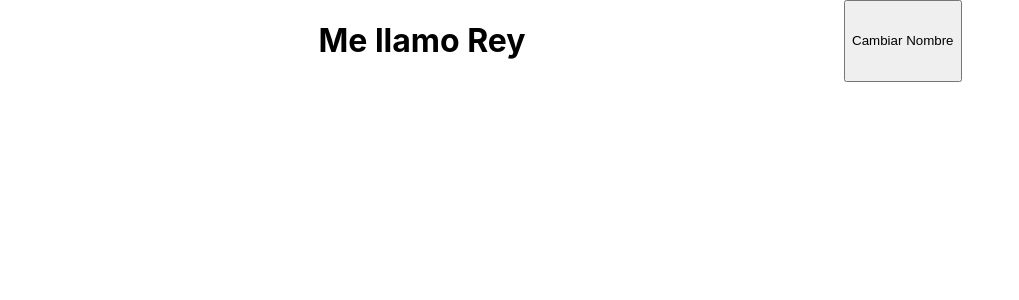
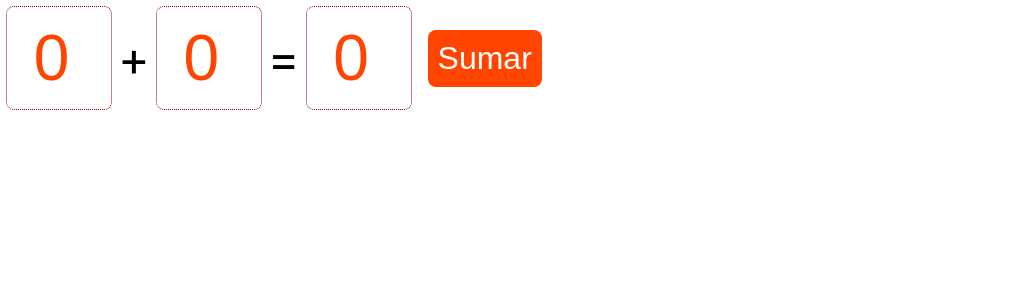
Before and after one commit to jhonsmall/react_jab, a React (Create React App) app: page / in a window 1280 px wide. Shown: the top 300 px of the page, without its empty margins (0-1019 px from the left). Built offline with nearby package versions, Linux system fonts and the light colour scheme.

Commit message:
lista la suma

```diff
--- a/src/App.css
+++ b/src/App.css
@@ -1,66 +1,30 @@
  @charset "utf-8";
 
- .wrap {
-   display: -webkit-box;
-   display: -ms-flexbox;
-   display: flex;
-   -ms-flex-wrap: wrap;
-   flex-wrap: wrap;
-   -webkit-box-pack: center;
-   -ms-flex-pack: center;
-   justify-content: center;
-   -webkit-box-align: center;
-   -ms-flex-align: center;
-   align-items: center;
-   -webkit-box-orient: horizontal;
-   -webkit-box-direction: normal;
-   -ms-flex-direction: row;
-   flex-direction: row;
-   padding: 10px;
+ input {
+   color: orangered;
+   width: 100px;
+   line-height: 100px;
+   margin: 6px;
+   text-align: center;
+   border-radius: 8px;
+   border: 1px dotted darkred;
+   outline: none;
+   font-size: 4rem;
  }
 
- .tarjeta {
-   display: flex;
-   flex-direction: column;
-   justify-content: space-between;
-   width: 320px;
-   border: 1px solid lightgray;
-   box-shadow: 2px 2px 8px 4px #d3d3d3d1;
-   border-radius: 15px;
-   font-family: sans-serif;
-   text-align: center;
-   margin: 10px;
+ .caja {
+    font-size: 3rem;
+    display: flex;
+    align-items: center;
  }
 
- .titulo {
-   font-size: 24px;
-   padding: 10px 10px 0 10px;
-   text-align: center;
+ button{
+    background-color: orangered;
+    color: white;
+    border: none;
+    border-radius: 8px;
+    padding: 10px;
+    font-size: 2rem;
+    margin: 10px;
+    outline: none;
  }
-
- .cuerpo {
-   padding: 10px;
- }
-
- .pie {
-   background: #6699ff;
-   border-radius: 0 0 15px 15px;
-   padding: 10px;
-   text-align: center;
-
- }
-
- .pie a {
-   text-decoration: none;
-   color: white;
- }
-
- .pie a:after {
-   position: absolute;
-   top: 0;
-   right: 0;
-   bottom: 0;
-   left: 0;
-   z-index: 1;
-   content: ""
- }
--- a/src/App.js
+++ b/src/App.js
@@ -1,17 +1,28 @@
-import React, {useState} from 'react';
-import './miCss.css';
+import React, { useState } from 'react';
+import './App.css';
 
 function App() {
-  const [nombre, setNombre] = useState('Rey');
-  // let nombre = 'rey';
-  const cambiar = () => {
-    setNombre('Juan');
-    console.log(nombre);
-  }
+  let [numero1, setNumero1] = useState(0);
+  let [numero2, setNumero2] = useState(0);
+  let [resultado, setResultado] = useState(0);
+  const sumar = () => {
+    setResultado(Number(numero1) + Number(numero2));
+  };
+
+  const modificar = (e) => {
+    if (e.target.name === 'numero1') {
+      setNumero1(e.target.value);
+    } else {
+      setNumero2(e.target.value);
+    }
+  };
+
   return (
-    <div className="contenedor">
-      <h1>Me llamo {nombre}</h1>
-      <button onClick={cambiar}>Cambiar Nombre</button>
+    <div className="caja">
+      <input type="number" name='numero1' value={numero1} onChange={modificar} /> +
+      <input type="number" name='numero2' value={numero2} onChange={modificar} /> =
+      <input type="number" value={resultado} readOnly />
+      <button onClick={sumar}>Sumar</button>
     </div>
   );
 }
--- a/src/miCss.css
+++ b/src/miCss.css
@@ -2,9 +2,10 @@
     /* width: 100%; */
     /* height: 100%; */
     display: flex;
-    /* flex-direction: column; */
+    flex-direction: column;
     justify-content: space-evenly;
-    /* align-items: center; */
+    align-items: center;
+    padding: 10px;
 }
 
 .caja {
```
